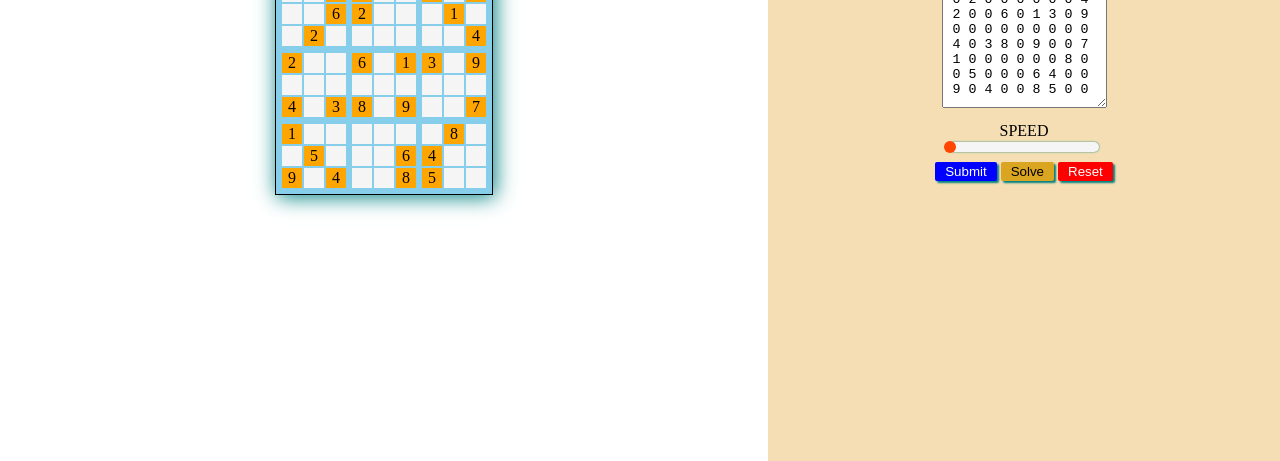
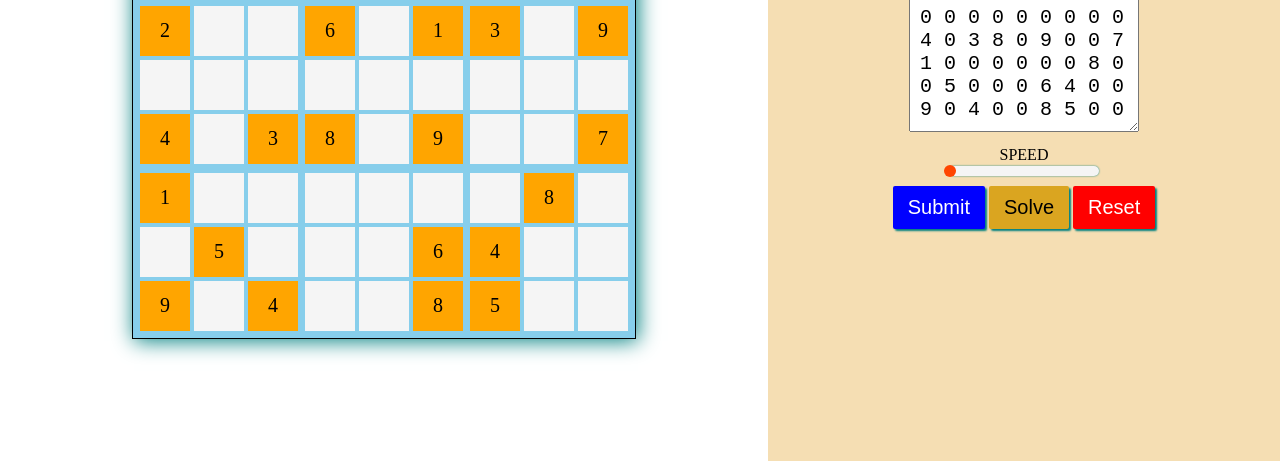
Before and after one commit to Darshan-Naik/Sudoku-Solver, a plain HTML site: page index.html in a window 1280 px wide. Shown: the part 339-800 px from the top of the page. Drawn offline with Linux system fonts and the light colour scheme.

Commit message:
sudoku solver init

```diff
--- a/style.css
+++ b/style.css
@@ -59,15 +59,17 @@ h1{
     justify-content: center;
     align-items: center;
     padding: 5px;
-    width: 20px;
-    height: 20px;
-    margin: 1px;
+    width: 50px;
+    height: 50px;
+    margin: 2px;
     background-color: whitesmoke;
+    font-size: 20px;
 }
 
 #input{
     padding: 10px;
     margin: 10px;
+    font-size: 20px;
 }
 button{
     padding: 2px 10px;
@@ -86,10 +88,12 @@ button{
 }
 button{
     border: none;
+    padding: 10px 15px;
     box-shadow: 2px 2px 2px teal;
     border-radius: 2px;
     cursor: pointer;
     transition: all 200ms ease-in-out;
+    font-size: 20px;
 }
 button:hover{
      box-shadow: 2px 2px 4px teal;
```
